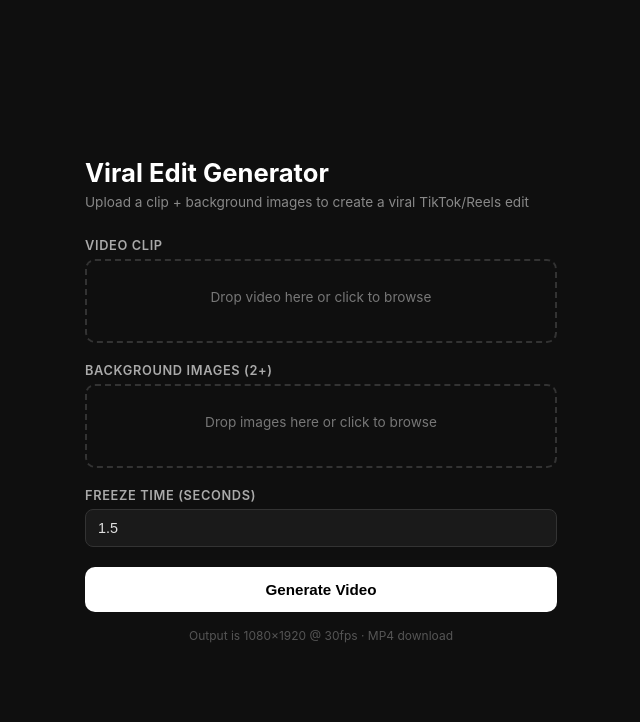
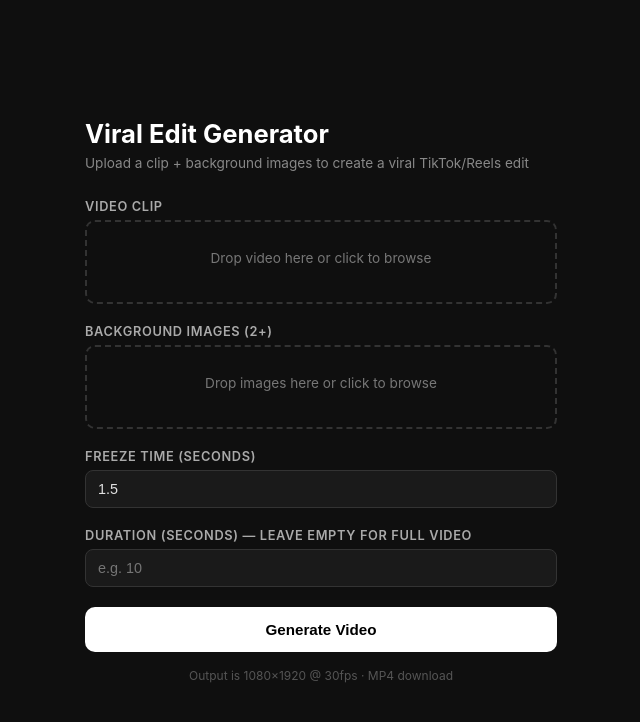
Before and after one commit to imfenil16/Auto-Videos, a Flask app: page / in a window 1280 px wide. Shown: the top 722 px of the page, without its empty margins (319-959 px from the left). Run offline with Flask 3, Linux system fonts and the light colour scheme.

Commit message:
Add duration control: user can set output video length

```diff
--- a/app.py
+++ b/app.py
@@ -64,6 +64,17 @@ def generate_video():
     except ValueError:
         freeze_time = 1.5
 
+    # Duration (optional — None means full video length)
+    duration = None
+    duration_str = request.form.get("duration", "").strip()
+    if duration_str:
+        try:
+            duration = float(duration_str)
+            if duration <= 0:
+                duration = None
+        except ValueError:
+            duration = None
+
     # Create job directory
     job_id = uuid.uuid4().hex[:10]
     job_dir = os.path.join(UPLOAD_DIR, job_id)
@@ -88,7 +99,8 @@ def generate_video():
         output_path = os.path.join(OUTPUT_DIR, f"{job_id}.mp4")
 
         # Generate
-        generate(video_path, image_paths, output_path, freeze_time=freeze_time)
+        generate(video_path, image_paths, output_path, freeze_time=freeze_time,
+                duration=duration)
 
         return send_file(output_path, as_attachment=True, download_name="viral_edit.mp4")
 
--- a/generate_video.py
+++ b/generate_video.py
@@ -404,7 +404,7 @@ def bg_at(t, schedule, images, out_size):
 # VIDEO GENERATOR
 # ═══════════════════════════════════════════════════════════════
 
-def generate(video_path, image_paths, output_path, freeze_time=None, seed=42):
+def generate(video_path, image_paths, output_path, freeze_time=None, duration=None, seed=42):
     ow, oh = OUTPUT_WIDTH, OUTPUT_HEIGHT
     out_size = (ow, oh)
     ft = freeze_time if freeze_time is not None else FREEZE_TIME
@@ -412,6 +412,8 @@ def generate(video_path, image_paths, output_path, freeze_time=None, seed=42):
     print(f"[1/6] Loading video: {video_path}")
     video = VideoFileClip(video_path)
     total = video.duration
+    if duration is not None and 0 < duration < total:
+        total = duration
     ft = min(ft, total - 0.1)  # clamp freeze time
 
     print(f"[2/6] Extracting freeze frame at t={ft:.2f}s...")
@@ -555,10 +557,11 @@ def generate(video_path, image_paths, output_path, freeze_time=None, seed=42):
     print(f"     Rendering {total:.1f}s @ {FPS}fps -> {output_path}")
     result = VideoClip(make_frame, duration=total)
     if video.audio:
+        audio = video.audio.subclipped(0, total) if hasattr(video.audio, 'subclipped') else video.audio.subclip(0, total)
         if hasattr(result, 'with_audio'):
-            result = result.with_audio(video.audio)
+            result = result.with_audio(audio)
         else:
-            result = result.set_audio(video.audio)
+            result = result.set_audio(audio)
     result.write_videofile(output_path, fps=FPS, codec='libx264',
                            audio_codec='aac', bitrate='8000k', logger='bar')
     video.close()
@@ -601,6 +604,8 @@ def main():
     parser.add_argument('-o', '--output', default='output.mp4', help='Output video path')
     parser.add_argument('--freeze', type=float, default=None,
                         help=f'Freeze frame time in seconds (default: {FREEZE_TIME})')
+    parser.add_argument('--duration', type=float, default=None,
+                        help='Output video duration in seconds (default: full video length)')
     parser.add_argument('--seed', type=int, default=42, help='Random seed for reproducibility')
     args = parser.parse_args()
 
@@ -621,9 +626,11 @@ def main():
     print(f"Video:  {args.video}")
     print(f"Images: {len(images)} files")
     print(f"Freeze: {args.freeze or FREEZE_TIME}s")
+    if args.duration:
+        print(f"Duration: {args.duration}s")
     print(f"Output: {args.output}\n")
 
-    generate(args.video, images, args.output, args.freeze, args.seed)
+    generate(args.video, images, args.output, args.freeze, args.duration, args.seed)
 
 
 if __name__ == '__main__':
--- a/templates/index.html
+++ b/templates/index.html
@@ -173,6 +173,11 @@
         <input type="number" name="freeze" value="1.5" min="0.1" max="30" step="0.1">
       </div>
 
+      <div class="field">
+        <label>Duration (seconds) &mdash; leave empty for full video</label>
+        <input type="number" name="duration" placeholder="e.g. 10" min="1" max="300" step="0.5">
+      </div>
+
       <button type="submit" id="submitBtn">Generate Video</button>
 
       <div class="spinner" id="spinner">
```
